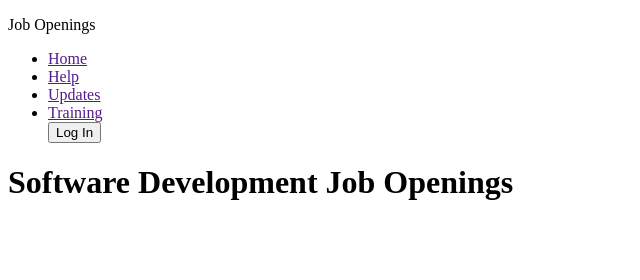
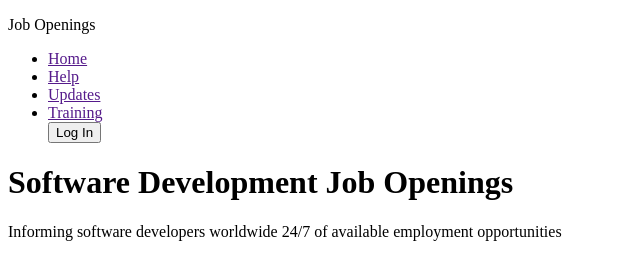
Before and after one commit to Pe-ngo/Phase-1-Project, a plain HTML site: page index.html in a window 1280 px wide. Shown: the whole page, without its empty margins (0-640 px from the left). Drawn offline with Linux system fonts and the light colour scheme.

Commit message:
Add div class inform

```diff
--- a/index.html
+++ b/index.html
@@ -9,7 +9,7 @@
     <script src="https://kit.fontawesome.com/67ccfd17f9.js" crossorigin="anonymous"></script>
 </head>
 <body>
-    <!--Navigation bar-->
+    <!-- Navigation bar -->
     <nav>
         <div class="logo">
             <p>Job Openings</p>
@@ -26,10 +26,15 @@
         </div>
     </nav>
 
-    <!--Title -->
+    <!-- Title -->
     <div class="websiteName">
         <h1>Software Development Job Openings</h1>
     </div>
 
+    <!-- About the website -->
+    <div class="Inform">
+        <p>Informing software developers worldwide 24/7 of available employment opportunities</p>
+    </div>
+
 </body>
 </html>
```
